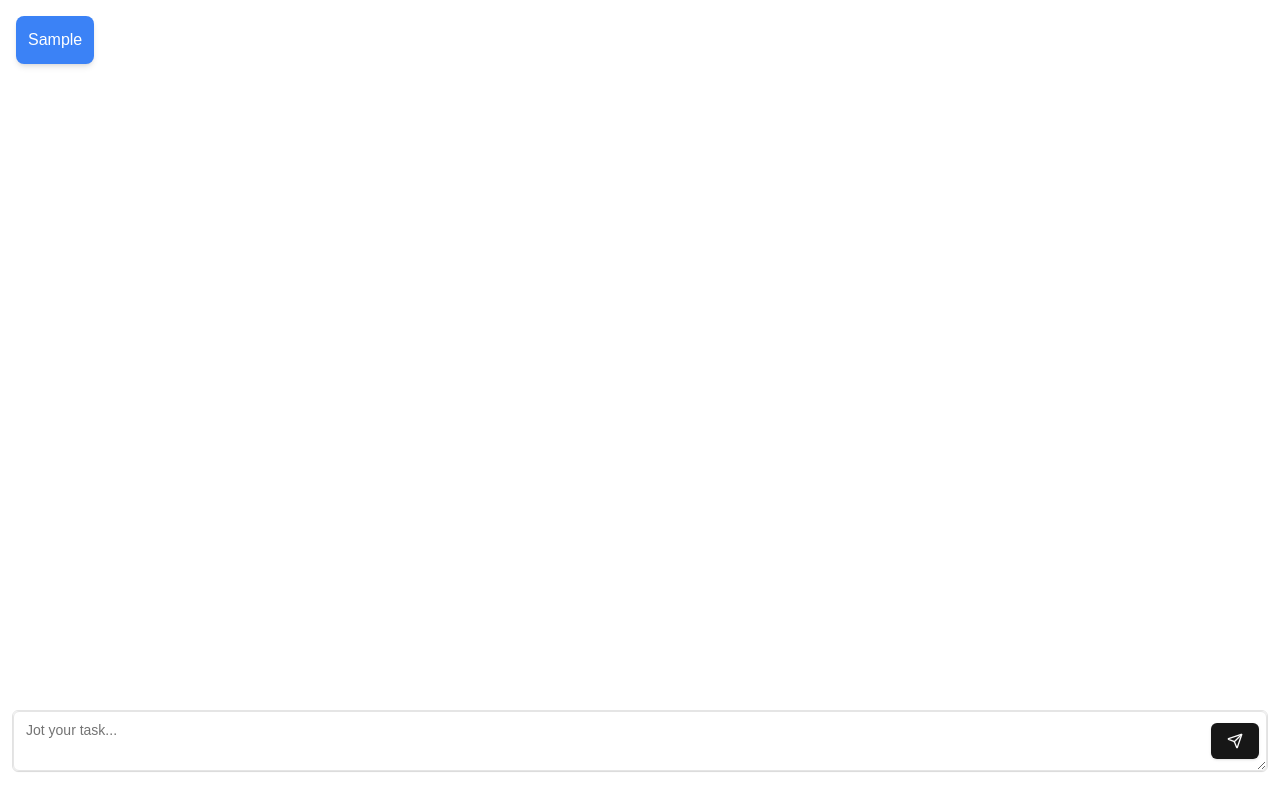
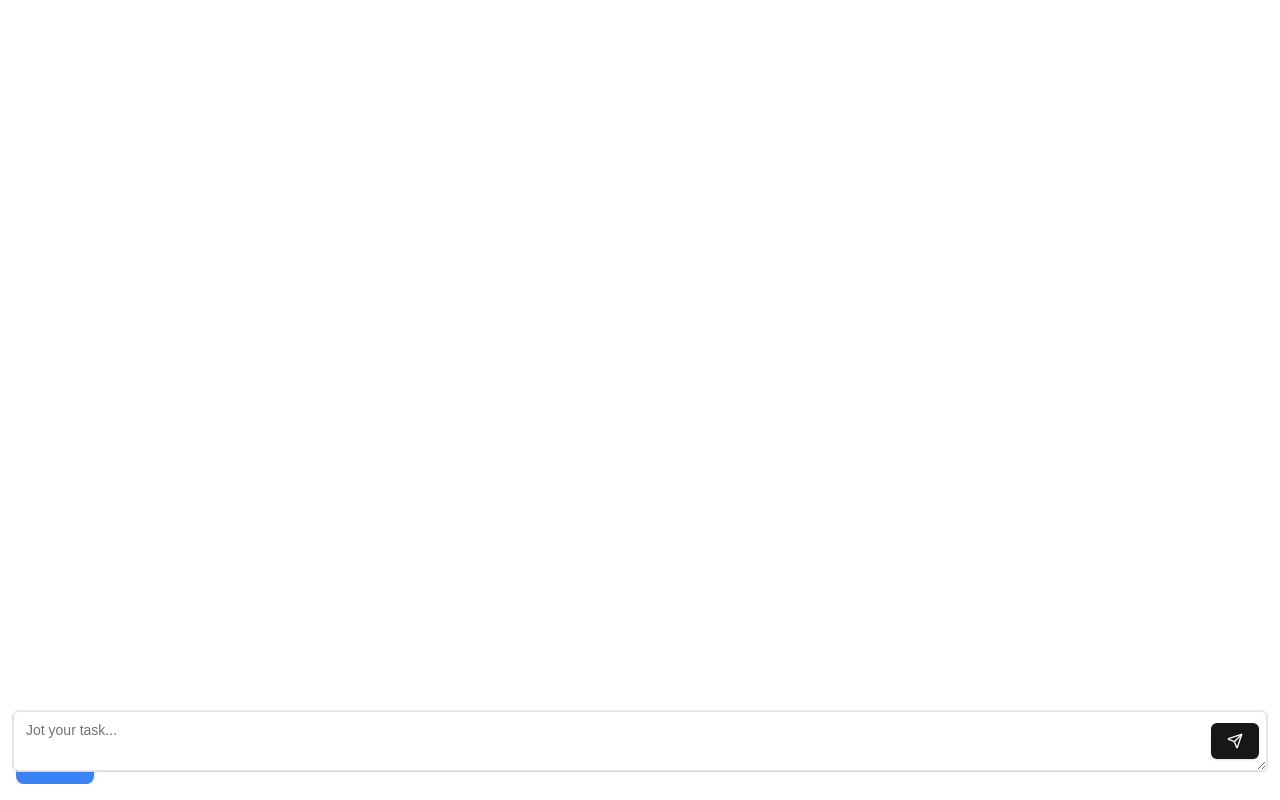
Before and after one commit to gethabij/habij, a Next.js app: page / in a window 1280 px wide. Both pictures are taken after typing "Sample" into the empty fields and a click on the button 1235 px from the left and 741 px from the top of the page. Built offline with nearby package versions, Linux system fonts and the light colour scheme.

Commit message:
Make messages start from bottom

```diff
--- a/components/journal-logs/index.tsx
+++ b/components/journal-logs/index.tsx
@@ -5,9 +5,9 @@ import Props from "./types";
 const JournalLogs = (props: Readonly<Props>) => {
   const { messages } = props;
   return (
-    <div className="flex flex-col w-full space-y-2 ">
+    <div className="flex flex-col-reverse space-y-reverse  w-full space-y-2  h-full overflow-y-auto">
       {messages.map((message, index) => (
-        <div key={index} className={"flex justify-start "}>
+        <div key={index} className={"flex justify-start  items-end"}>
           <div
             className={`bg-blue-500 text-white p-3 rounded-lg shadow-md max-w-[80%] break-words w-auto`}
             style={{
```
